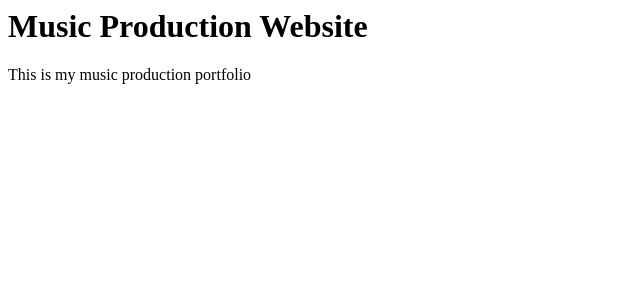
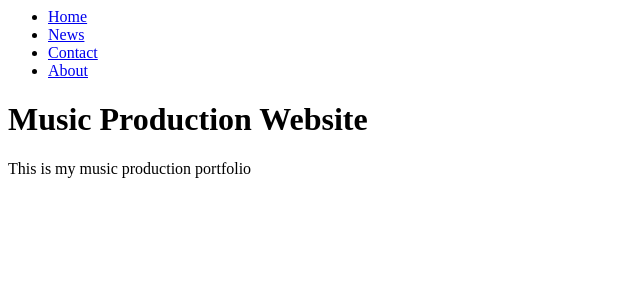
Before and after one commit to nathanielluenlue/musicproductionwebsite, a Django app: page / in a window 1280 px wide. Shown: the top 300 px of the page, without its empty margins (0-640 px from the left). Run offline with Django 5.2, Linux system fonts and the light colour scheme.

Commit message:
base html file added with nav bar

```diff
--- a/musicproductionwebsite/urls.py
+++ b/musicproductionwebsite/urls.py
@@ -16,6 +16,8 @@ Including another URLconf
 """
 from django.contrib import admin
 from django.urls import include, path
+from django.views.debug import default_urlconf
+path('', default_urlconf)
 
 urlpatterns = [
     path("", include("website.urls")),
--- /dev/null
+++ b/website/templates/website/base.html
@@ -0,0 +1,11 @@
+<html>
+    <header>
+        <ul>
+            <li><a href="default.asp">Home</a></li>
+            <li><a href="news.asp">News</a></li>
+            <li><a href="contact.asp">Contact</a></li>
+            <li><a href="about.asp">About</a></li>
+        </ul>
+    </header>
+    {% block content %}{% endblock %}
+</html>
--- a/website/templates/website/index.html
+++ b/website/templates/website/index.html
@@ -1,7 +1,7 @@
-<html>
-    <body>
+{% extends "website/base.html" %}
+{% block content %}
         <h1>Music Production Website</h1>
 
         <p>This is my music production portfolio</p>
-    </body>
+{% endblock %}
 </html>
```
Also changed, not shown: website/templates/website/navbar.html (added, +10 -0 lines), website/templates/website/about_me.html (added), website/templates/website/project.html (added).
